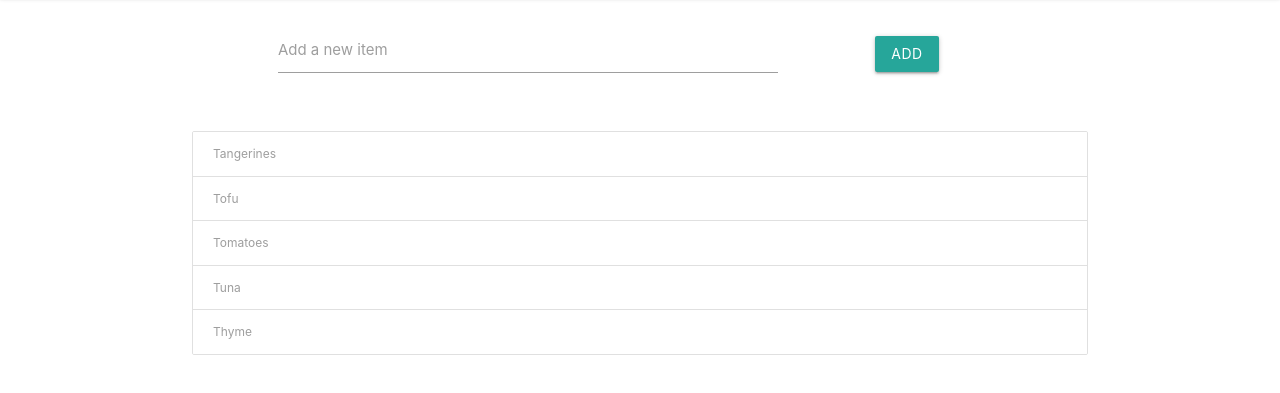
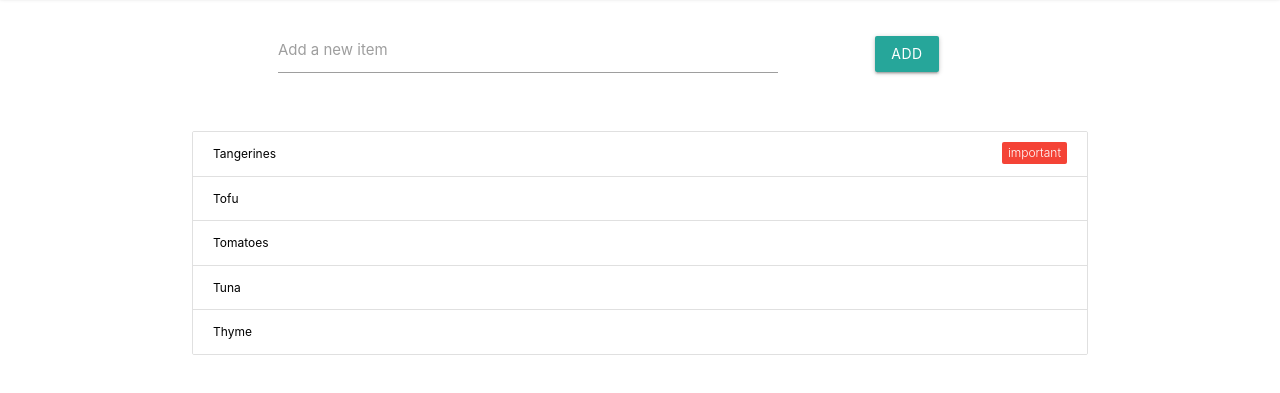
Before and after one commit to hienpd/shopping-list, a plain HTML site: page index.html in a window 1280 px wide. Shown: the part 67-460 px from the top of the page. Drawn offline with nearby package versions, Linux system fonts and the light colour scheme.

Commit message:
Add link and script tags

```diff
--- a/index.html
+++ b/index.html
@@ -5,8 +5,7 @@
     <title>Shopping List</title>
     <link rel="stylesheet" href="https://cdnjs.cloudflare.com/ajax/libs/materialize/0.98.2/css/materialize.min.css">
     <link href="http://fonts.googleapis.com/icon?family=Material+Icons" rel="stylesheet">
-
-
+    <link rel="stylesheet" href="./style.css">
   </head>
   <body>
     <nav>
@@ -44,11 +43,11 @@
 
   <div class="row">
     <form id="list-form" action="#">
-      <ul id="list" class="collection"><li class="collection-item">
+      <ul id="list" class="collection">
+        <li class="collection-item">
           <input type="checkbox" id="1">
           <label for="1">Tangerines</label>
-<!--           <span class="new badge red" data-badge-caption="important">
-         </span> -->
+          <span class="new badge red" data-badge-caption="important"></span>
         </li>
         <li class="collection-item">
           <input type="checkbox" id="2">
@@ -65,15 +64,13 @@
         <li class="collection-item">
           <input type="checkbox" id="5">
           <label for="5">Thyme</label>
-        </li>
-      </ul>
+        </li></ul>
     </form>
   </div>
 
 </div>
 <script type="text/javascript" src="https://code.jquery.com/jquery-2.1.1.min.js"></script>
-
 <script src="https://cdnjs.cloudflare.com/ajax/libs/materialize/0.98.2/js/materialize.min.js"></script>
-
+<script src="./main.js"></script>
   </body>
 </html>
```
